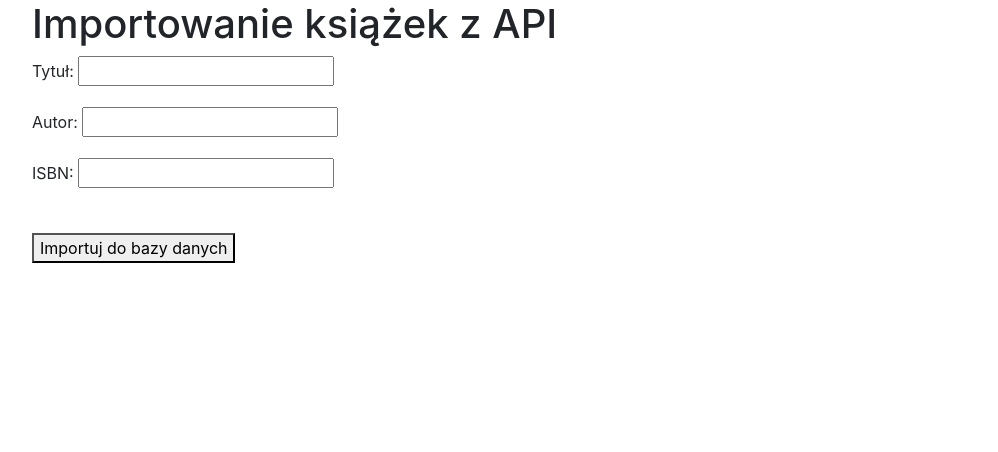
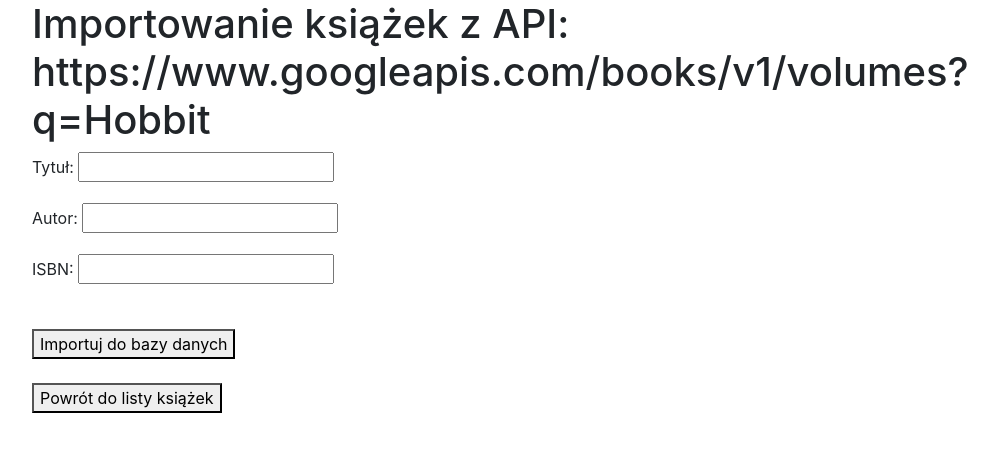
Before and after one commit to makarmat/book_list, a Django app: page /import_books/ in a window 1280 px wide. Shown: the top 452 px of the page, without its empty margins (53-1051 px from the left). Run offline with Django 3.2, Linux system fonts and the light colour scheme; some libraries are stand-ins or nearby versions.

Commit message:
Updated views and tamplates

```diff
--- a/books/templates/add_edit_book.html
+++ b/books/templates/add_edit_book.html
@@ -22,5 +22,6 @@
     </form>
     <br>
 </div>
+<a href="{% url 'all_books' %}"><button>Powrót do listy książek</button></a>
 {% endif %}
 {% endblock %}
--- a/books/templates/base.html
+++ b/books/templates/base.html
@@ -8,7 +8,13 @@
     <body>
     <div class="container">
     {% load static %}
-
+    {%   if messages %}
+                <div class="container">
+                {% for message in messages %}
+                    <button{% if message.tags %} class="btn btn-{{ message.tags }} btn-block"{% endif %}>{{ message }}</button>
+                {% endfor %}
+                </div>
+    {% endif %}
     {%  block content %}
     {%  endblock %}
     </div>
--- a/books/templates/import_books.html
+++ b/books/templates/import_books.html
@@ -1,13 +1,16 @@
 {% extends 'base.html' %}
 
 {% block content %}
-<h1>Importowanie książek z API</h1>
+<h1>Importowanie książek z API:
+https://www.googleapis.com/books/v1/volumes?q=Hobbit</h1>
 <div>
     <form action="{% url 'import_books' %}" method="post">{% csrf_token %}
         {{ form.as_p }}
         <br>
         <button type="submit" name="action" value="search">Importuj do bazy danych</button>
     </form>
+    <br>
+    <a href="{% url 'all_books' %}"><button>Powrót do listy książek</button></a>
 
 </div>
 {% endblock %}
--- a/books/views.py
+++ b/books/views.py
@@ -2,7 +2,7 @@ import requests
 from django.shortcuts import render, redirect
 from rest_framework import generics, filters
 from rest_framework.permissions import IsAuthenticatedOrReadOnly
-
+from django.contrib import messages
 from books.forms import SearchBookForm, AddEditBookForm, ImportBookForm
 from books.serializers import BookSerializer
 from books.models import Book
@@ -75,12 +75,10 @@ class AddEditBookView(View):
             if form.is_valid():
                 book = form.save(commit=False)
                 isbn = form.cleaned_data['isbn']
-                print(isbn)
                 if '-' in isbn:
                     split_isbn = isbn.split('-')
                     clear_isbn = ''.join(split_isbn)
                     book.isbn = clear_isbn
-                    print(clear_isbn)
                 book.save()
                 return redirect('all_books')
             return render(request, 'add_edit_book.html', {'form': form})
@@ -132,7 +130,12 @@ class ImportBookView(View):
             print(req_url)
             books_request = requests.get(url=req_url)
             books_json = books_request.json()
-            books = books_json['items']
+            try:
+                books = books_json['items']
+            except Exception:
+                messages.warning(request, 'Brak książek do zaimportowania!')
+                form = ImportBookForm()
+                return render(request, 'import_books.html', {'form': form})
 
             for book in books:
 
```
